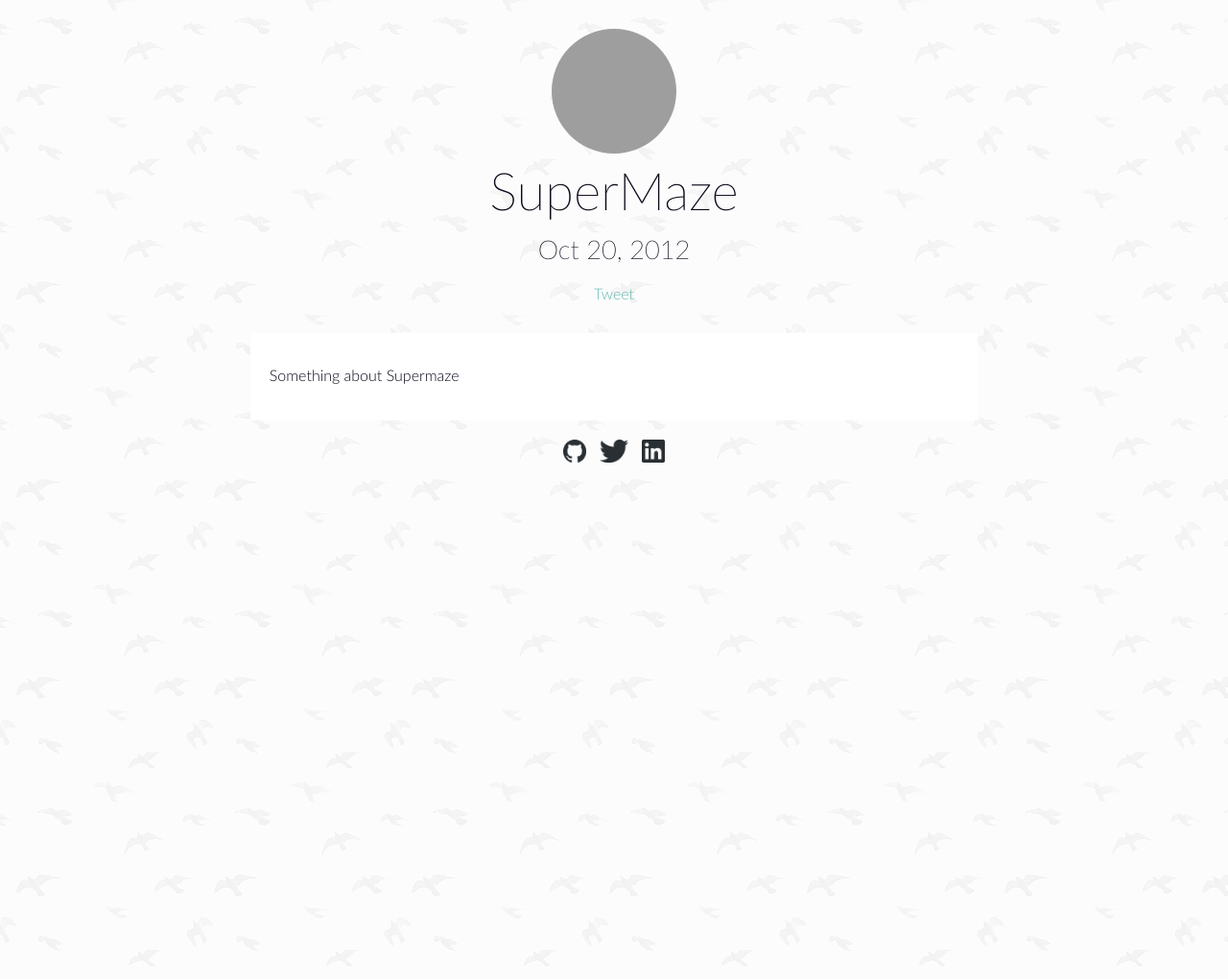
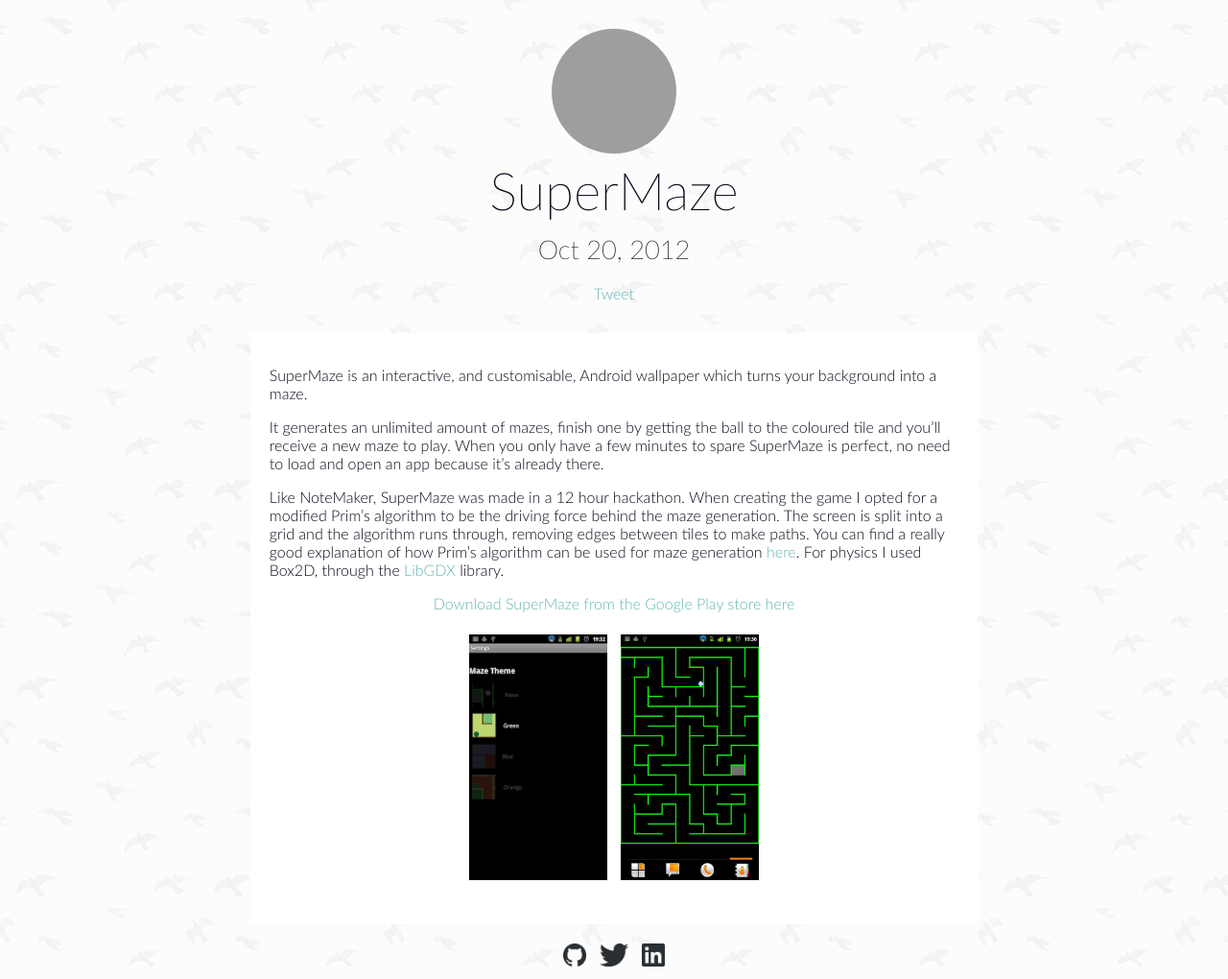
Before and after one commit to RosyTucker/RosyTucker.github.io, a Jekyll site: the page built from _posts/2012-10-20-SuperMaze.md, in a window 1280 px wide. Shown: the whole page at 96% size. Built offline with Jekyll 4.4.1, drawn with Linux system fonts in a browser that asks for light colours; comment, search, counter and statistics services are not loaded; before the commit the page ends 900 px from its top, so only the background shows below that; grey boxes are pictures that could not be loaded.

Commit message:
Add content for supermaze

```diff
--- a/_posts/2012-10-20-SuperMaze.md
+++ b/_posts/2012-10-20-SuperMaze.md
@@ -5,4 +5,22 @@
 category: project
 ---
 
-Something about Supermaze
+SuperMaze is an interactive, and customisable, Android wallpaper which turns your background into a maze.
+
+It generates an unlimited amount of mazes, finish one by getting the ball to the coloured tile and you'll receive a
+new maze to play. When you only have a few minutes to spare SuperMaze is perfect, no need to load and open an app
+because it's already there.
+
+Like NoteMaker, SuperMaze was made in a 12 hour hackathon. When creating the game I opted for a modified Prim's
+algorithm to be the driving force behind the maze generation. The screen is split into a grid and the
+algorithm runs through, removing edges between tiles to make paths. You can find a really good explanation of how
+Prim's algorithm can be used for maze generation [here](http://weblog.jamisbuck.org/2011/1/10/maze-generation-prim-s-algorithm).
+For physics I used Box2D, through the [LibGDX](https://libgdx.badlogicgames.com) library.
+
+[Download SuperMaze from the Google Play store here](https://play.google.com/store/apps/details?id=co.uk.iceroad.wallpaper){:class="center"}
+
+{::options parse_block_html="true" /}
+<div class="screenshot-group">
+![SuperMaze Screenshot]({{site.url}}/assets/images/projects/supermaze1.jpg)
+![SuperMaze Screenshot]({{site.url}}/assets/images/projects/supermaze2.jpg)
+</div>
```
Also changed, not shown: assets/images/projects/supermaze1.jpg (added), assets/images/projects/supermaze2.jpg (added).
